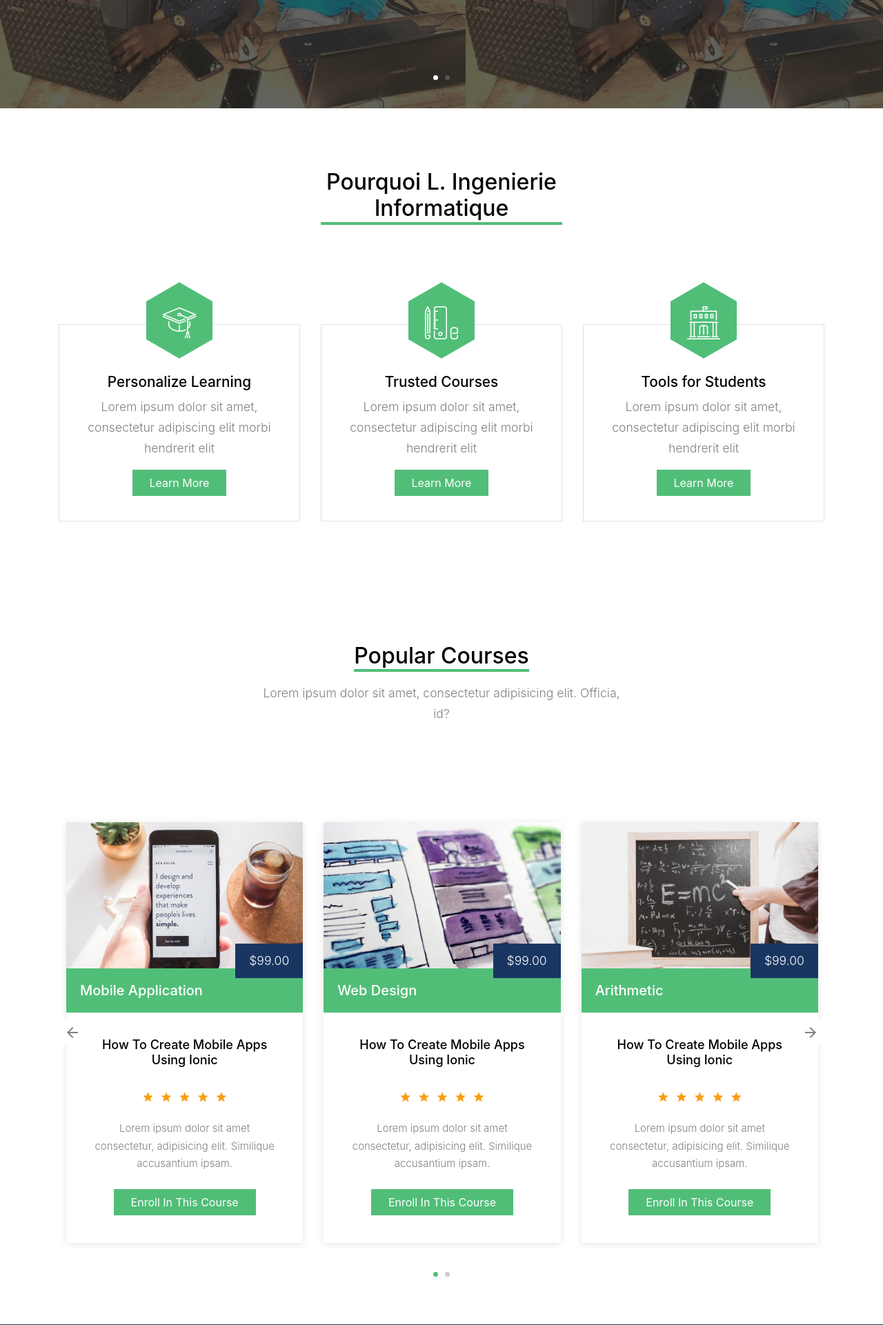
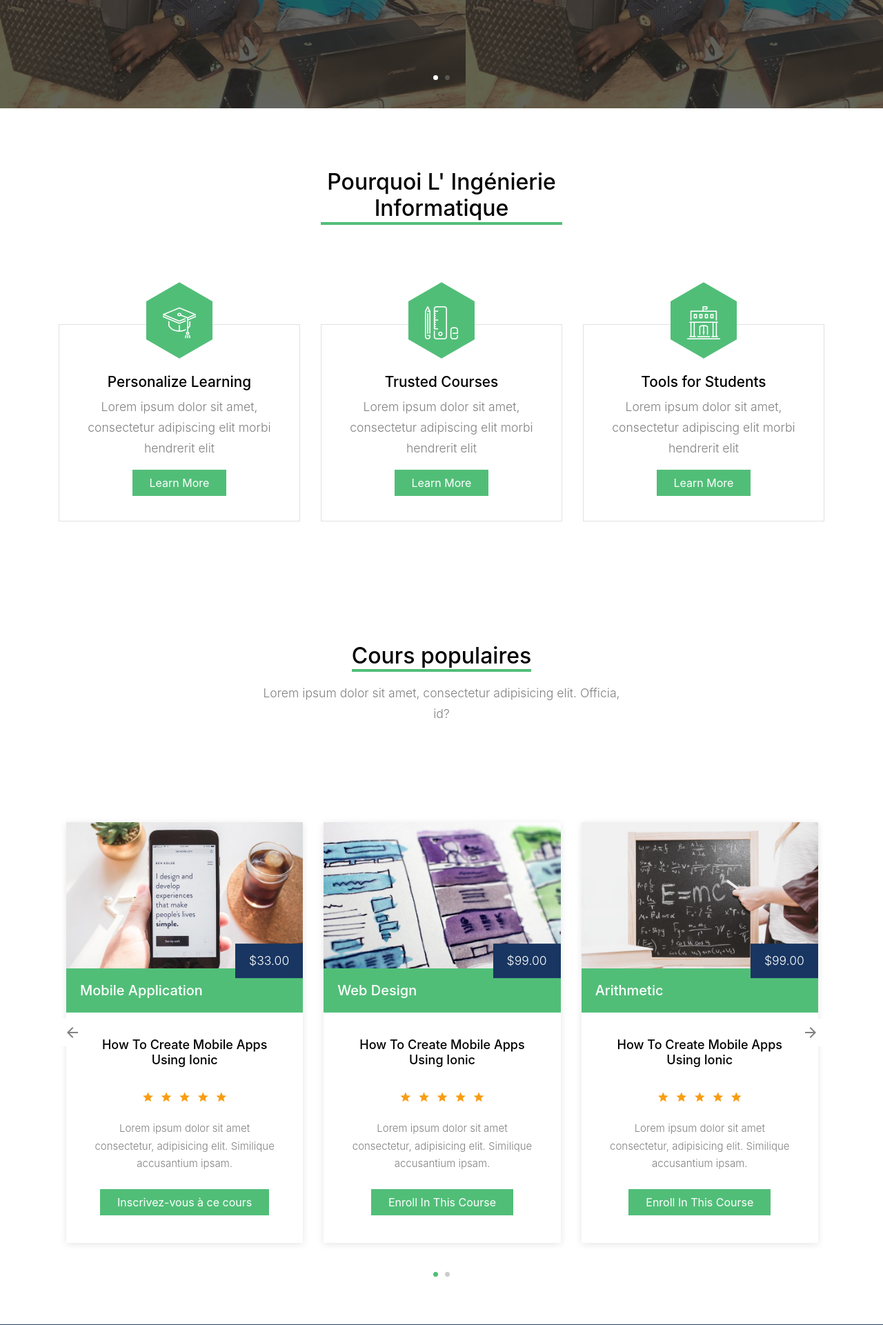
Before and after one commit to gaye-00/Project_Site_L2i, a Django app: page / in a window 1280 px wide. Shown: the part 927-2848 px from the top of the page at 69% size. Run offline with Django 4.2, Linux system fonts and the light colour scheme; some libraries are stand-ins or nearby versions; some web fonts are replaced; grey boxes are pictures that could not be loaded.

Commit message:
Commencer a voir les cours dans le project

```diff
--- a/Site_L2i_Project/Site_L2i/face/templates/face/index.html
+++ b/Site_L2i_Project/Site_L2i/face/templates/face/index.html
@@ -8,7 +8,7 @@
         <div class="row mb-5 justify-content-center text-center">
           <div class="col-lg-4 mb-5">
             <h2 class="section-title-underline mb-5">
-              <span>Pourquoi L. Ingenierie Informatique</span>
+              <span>Pourquoi L' Ingénierie Informatique</span>
             </h2>
           </div>
         </div>
@@ -62,7 +62,7 @@
         <div class="row mb-5 justify-content-center text-center">
           <div class="col-lg-6 mb-5">
             <h2 class="section-title-underline mb-3">
-              <span>Popular Courses</span>
+              <span>Cours populaires</span>
             </h2>
             <p>Lorem ipsum dolor sit amet, consectetur adipisicing elit. Officia, id?</p>
           </div>
@@ -74,7 +74,7 @@
                   <div class="course-1-item">
                     <figure class="thumnail">
                       <a href="{% url 'course_single' %} "><img src="{% static 'face/images/course_1.jpg' %}" alt="Image" class="img-fluid"></a>
-                      <div class="price">$99.00</div>
+                      <div class="price">$33.00</div>
                       <div class="category"><h3>Mobile Application</h3></div>
                     </figure>
                     <div class="course-1-content pb-4">
@@ -87,7 +87,7 @@
                         <span class="icon-star2 text-warning"></span>
                       </div>
                       <p class="desc mb-4">Lorem ipsum dolor sit amet consectetur, adipisicing elit. Similique accusantium ipsam.</p>
-                      <p><a href="course_single.html" class="btn btn-primary rounded-0 px-4">Enroll In This Course</a></p>
+                      <p><a href="course_single.html" class="btn btn-primary rounded-0 px-4">Inscrivez-vous à ce cours</a></p>
                     </div>
                   </div>
 
@@ -227,7 +227,7 @@
         <div class="row mb-5">
           <div class="col-lg-4">
             <h2 class="section-title-underline">
-              <span>Testimonials</span>
+              <span>Témoignages</span>
             </h2>
           </div>
         </div>
```
